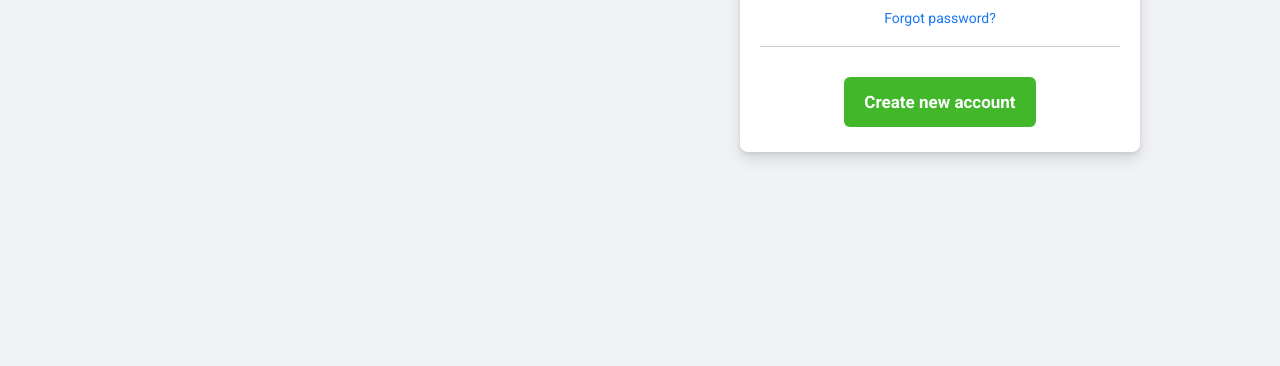
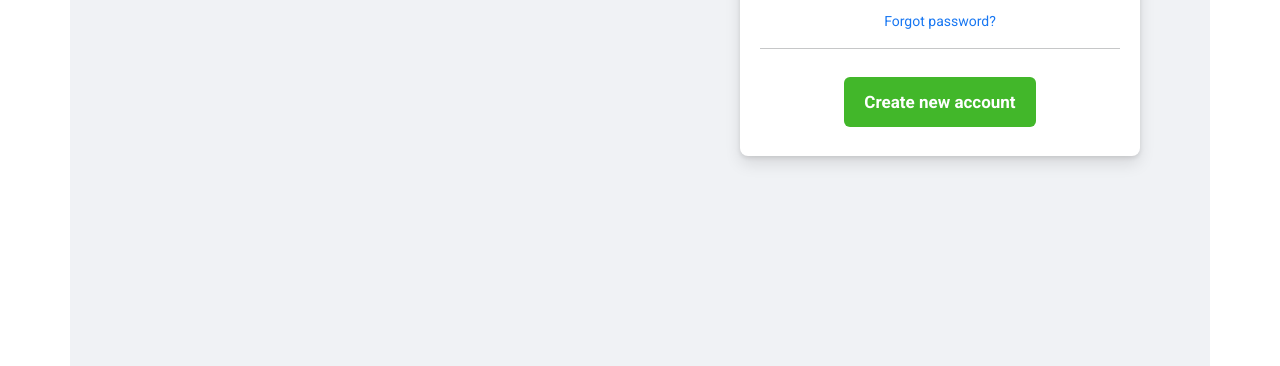
Before and after one commit to sorabhr47/Facebook, a plain HTML site: page index.html in a window 1280 px wide. Shown: the part 434-800 px from the top of the page. Drawn offline with nearby package versions, Linux system fonts and the light colour scheme.

Commit message:
Update index.html

```diff
--- a/index.html
+++ b/index.html
@@ -3,6 +3,9 @@
     <head>
         <title>login form</title>
         <link href="style.css" rel="stylesheet" type="text/css" />
+        <link href="https://cdn.jsdelivr.net/npm/bootstrap@5.3.2/dist/css/bootstrap.min.css" rel="stylesheet"
+    integrity="sha384-T3c6CoIi6uLrA9TneNEoa7RxnatzjcDSCmG1MXxSR1GAsXEV/Dwwykc2MPK8M2HN" crossorigin="anonymous">
+  <link href="https://cdn.jsdelivr.net/npm/remixicon@4.0.0/fonts/remixicon.css" rel="stylesheet" />
     </head>
     <body>
 
```
